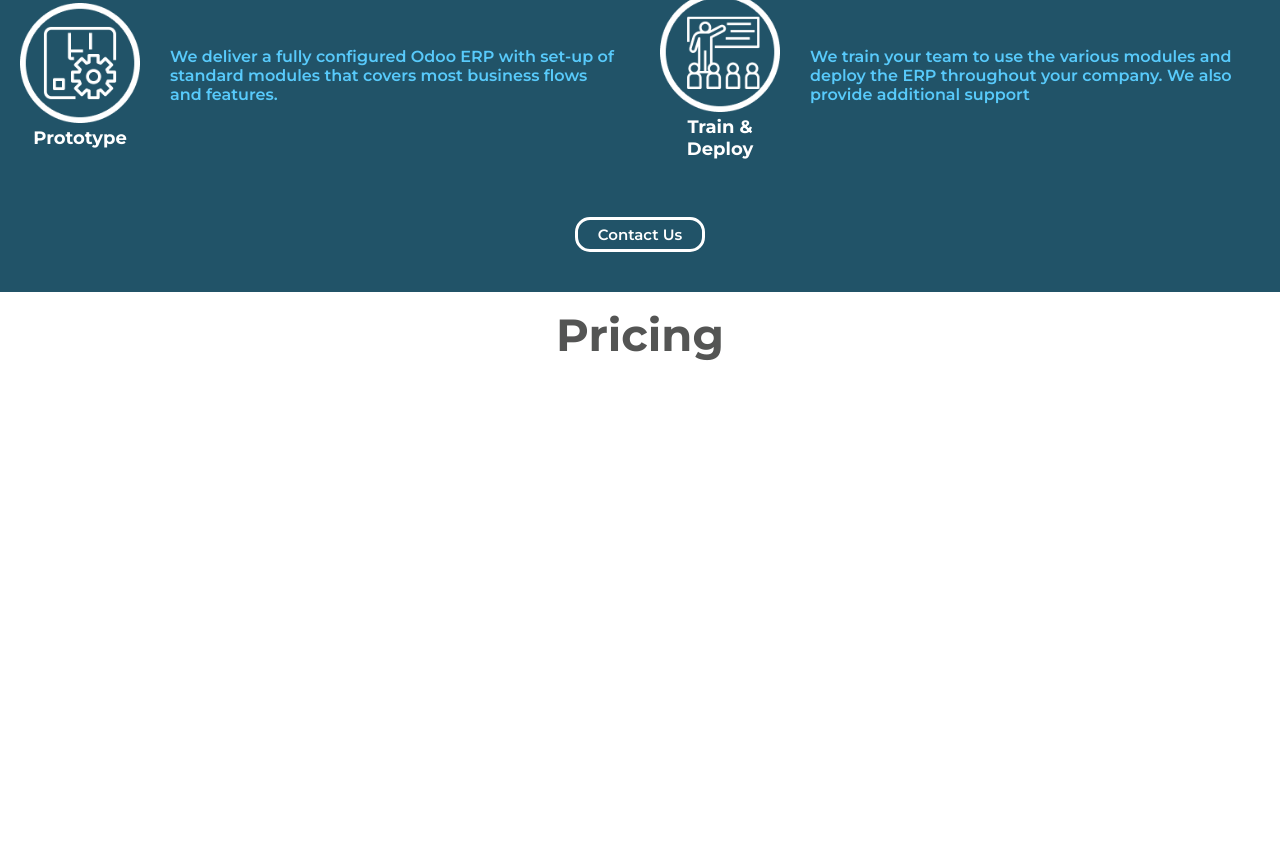
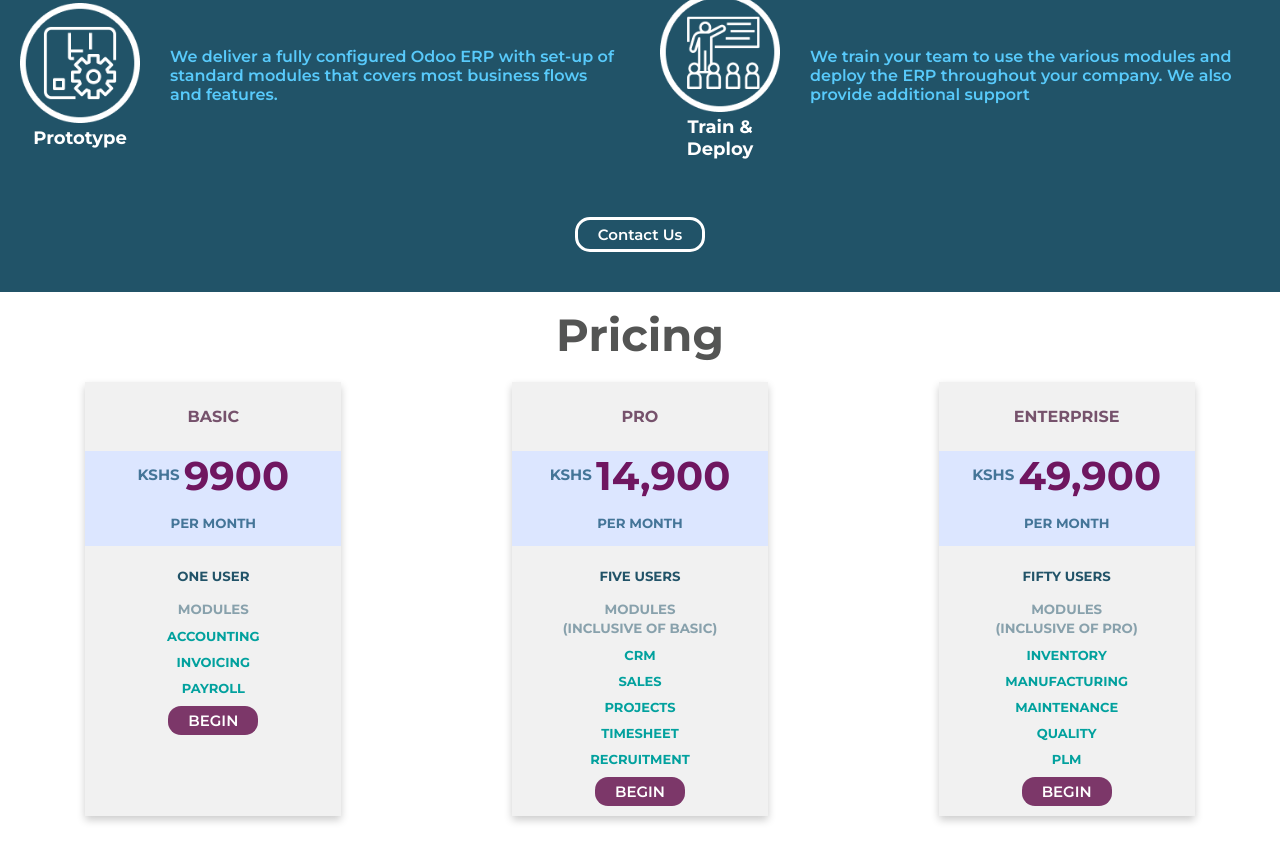
Before and after one commit to duncan-chege/odoo-zed, a plain HTML site: page index.html in a window 1280 px wide. Shown: the part 2108-2970 px from the top of the page. Drawn offline with Linux system fonts and the light colour scheme.

Commit message:
finish card section

```diff
--- a/index.html
+++ b/index.html
@@ -168,7 +168,60 @@
 
     <div class='odoo-pricing'>
         <h1> Pricing </h1>
+        <div class='cards'>
+            <div class='the-card'>
+                <h4> BASIC </h4>
+                <div class='card-amount'>
+                    <h6> KSHS </h6>
+                    <h4> 9900 </h4>
+                    <h5> PER MONTH </h5>
+                </div>
+                <h5> ONE USER </h5>
+                <span class='modules'> MODULES </span>
+                <h6> ACCOUNTING </h6>
+                <h6> INVOICING </h6>
+                <h6> PAYROLL </h6>
+
+                <button> BEGIN </button>
+            </div>
+            <div class='the-card'>
+                <h4> PRO </h4>
+                <div class='card-amount'>
+                    <h6> KSHS </h6>
+                    <h4> 14,900 </h4>
+                    <h5> PER MONTH </h5>
+                </div>
+                <h5> FIVE USERS </h5>
+                <span class='modules'> MODULES<br>(INCLUSIVE OF BASIC)</br> </span>
+                <h6> CRM </h6>
+                <h6> SALES </h6>
+                <h6> PROJECTS </h6>
+                <h6> TIMESHEET </h6>
+                <h6> RECRUITMENT </h6>
+
+                <button> BEGIN </button>
+            </div>
+            <div class='the-card'>
+                <h4> ENTERPRISE </h4>
+                <div class='card-amount'>
+                    <h6> KSHS </h6>
+                    <h4> 49,900 </h4>
+                    <h5> PER MONTH </h5>
+                </div>
+                <h5> FIFTY USERS </h5>
+                <span class='modules'> MODULES<br>(INCLUSIVE OF PRO)</br> </span>
+                <h6> INVENTORY </h6>
+                <h6> MANUFACTURING </h6>
+                <h6> MAINTENANCE </h6>
+                <h6> QUALITY </h6>
+                <h6> PLM </h6>
+
+                <button> BEGIN </button>
+            </div>
+        </div>
     </div>
+
+    <div class="contact">
 
     <script src="" async defer></script>
 </body>
--- a/styles.css
+++ b/styles.css
@@ -4,7 +4,9 @@ body {
     margin: 0;
 }
 
-h1,h3,p{
+h1,
+h3,
+p {
     margin: 0;
 }
 
@@ -128,31 +130,40 @@ h1,h3,p{
     color: #545454;
 }
 
-.odoo-products__needs__examples{
+.odoo-products__needs__examples {
     display: grid;
     grid-template: 1fr 1fr / 1fr 1fr;
     row-gap: 15px;
 }
 
-.sales>h4, .services>h4, .finances>h4, .market>h4{
+.sales>h4,
+.services>h4,
+.finances>h4,
+.market>h4 {
     text-align: center;
 }
 
-.sales__items, .services__items, .finance__items, .market__items{
+.sales__items,
+.services__items,
+.finance__items,
+.market__items {
     display: flex;
     justify-content: space-evenly;
 }
 
-.sales__items>div, .services__items>div, .finance__items>div, .market__items>div{
+.sales__items>div,
+.services__items>div,
+.finance__items>div,
+.market__items>div {
     text-align: center;
 }
 
-.items__icons{
+.items__icons {
     width: 56px;
     height: 56px;
 }
 
-.odoo-products__needs>button{
+.odoo-products__needs>button {
     display: block;
     margin: 45px auto;
     background-color: transparent;
@@ -166,28 +177,28 @@ h1,h3,p{
     font-weight: 600;
 }
 
-.odoo-integrations{
+.odoo-integrations {
     height: 100vh;
     background-color: #215368;
 }
 
-.odoo-integrations__title{
+.odoo-integrations__title {
     height: 20%;
 }
 
-.odoo-integrations__title>h1{
+.odoo-integrations__title>h1 {
     padding-top: 15px;
     font-size: 45px;
     text-align: center;
     color: white;
 }
 
-.odoo-integrations__title>h2{
+.odoo-integrations__title>h2 {
     text-align: center;
     color: #3CC3CC;
 }
 
-.odoo-integrations__steps{
+.odoo-integrations__steps {
     display: grid;
     grid-template: 1fr 1fr / 1fr 1fr;
     row-gap: 15px;
@@ -195,26 +206,29 @@ h1,h3,p{
     align-items: center;
 }
 
-.step-1, .step-2, .step-3, .step-4{
+.step-1,
+.step-2,
+.step-3,
+.step-4 {
     padding-left: 20px;
     display: flex;
     flex-direction: row;
 }
 
-.step-icon>img{
+.step-icon>img {
     width: 120px;
     height: 120px;
     object-fit: contain;
 }
 
-.step-icon>p{
+.step-icon>p {
     text-align: center;
     font-weight: 700;
     color: white;
     font-size: 18px;
 }
 
-.desc{
+.desc {
     margin: auto;
     padding-left: 30px;
     font-weight: 600;
@@ -222,7 +236,7 @@ h1,h3,p{
     padding-right: 20px;
 }
 
-.odoo-integrations>button{
+.odoo-integrations>button {
     display: block;
     margin: 5px auto;
     background-color: transparent;
@@ -236,13 +250,94 @@ h1,h3,p{
     font-weight: 600;
 }
 
-.odoo-pricing{
+.odoo-pricing {
     height: 100vh;
 }
 
-.odoo-pricing>h1{
+.odoo-pricing>h1 {
     padding-top: 15px;
     font-size: 45px;
     text-align: center;
     color: #545554;
 }
+
+.cards {
+    display: grid;
+    grid-template-columns: 1fr 1fr 1fr;
+    padding-top: 20px;
+    font-family: 'Montserrat', sans-serif;
+}
+
+.the-card {
+    box-shadow: 0 4px 8px 0 rgba(0, 0, 0, 0.2);
+    background-color: #f1f1f1;
+    text-align: center;
+    width: 60%;
+    margin: 0 auto;
+    transition: transform .4s;
+}
+
+.the-card:hover{
+    transform: scale(1.2);
+}
+
+.the-card>h4{
+    color: #76526C;
+    padding: 25px;
+    margin: 0;
+}
+
+.card-amount{
+    background-color: #DCE6FF;
+    font-weight: bold;
+}
+
+.card-amount>h6{
+    position: relative;
+    display: inline;
+    font-size: 15px;
+    top: -10px;
+    color: #447598;
+}
+
+.card-amount>h4{
+    display: inline;
+    font-size: 40px;
+    color: #6F1660;
+}
+
+.card-amount>h5{
+    margin: 0;
+    padding: 15px;
+    color: #447598;
+}
+
+.the-card>h5{
+    margin-bottom: 15px;
+    color: #215368;
+}
+
+.modules{
+    color: #21536881;
+    font-weight: 700;
+    font-size: smaller;
+}
+
+.the-card>h6{
+    font-size: small;
+    margin: 10px;
+    color: #02A19E;
+}
+
+.the-card>button{
+    background-color: #7C3769;
+    padding: 5px 20px;
+    border: none;
+    border-radius: 13px;
+    color: #ffffff;
+    font-size: 15px;
+    text-decoration: none;
+    font-family: 'Montserrat', sans-serif;
+    font-weight: 600;
+    margin-bottom: 10px;
+}
```
Also changed, not shown: 1 other file.
